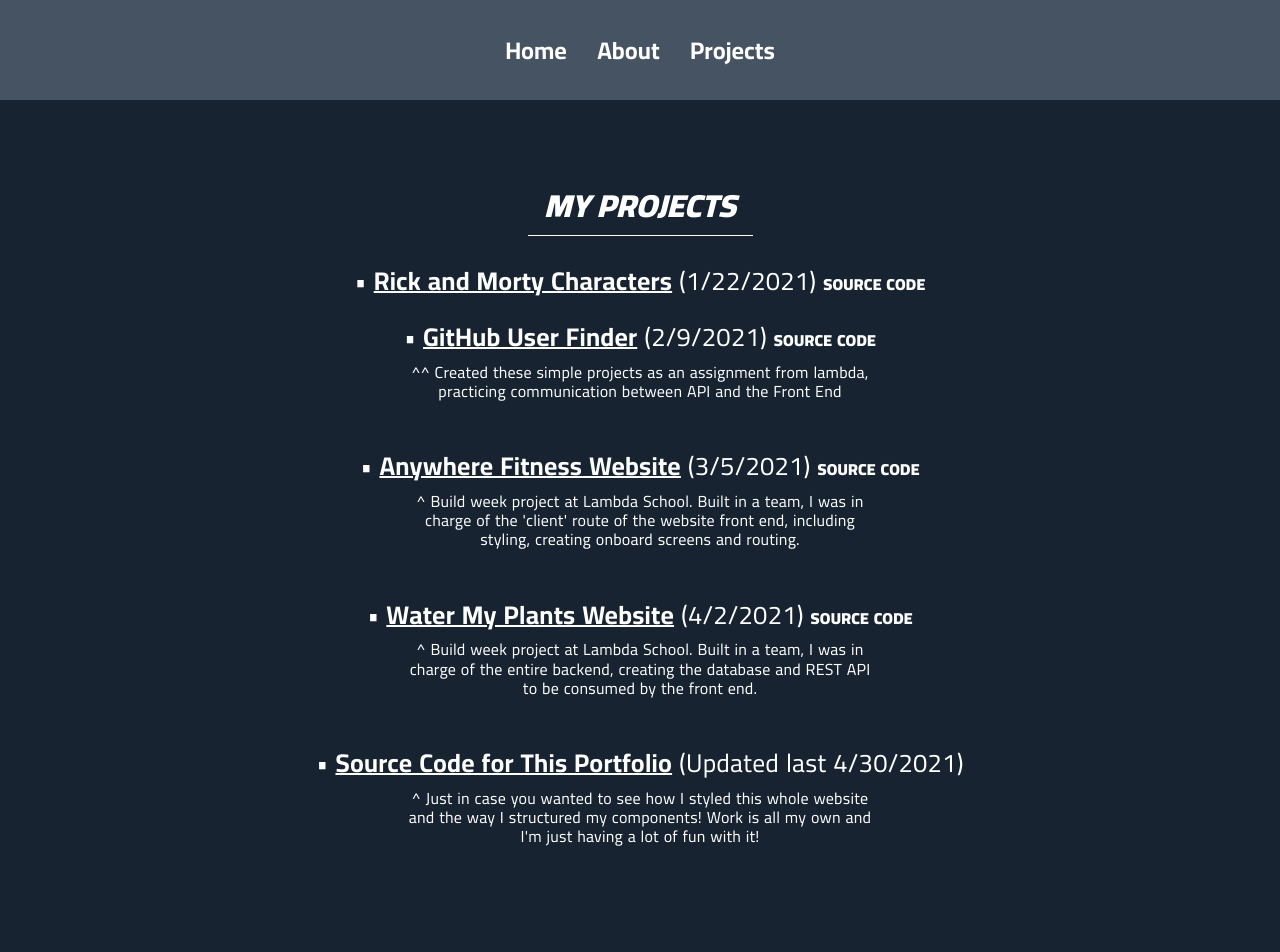
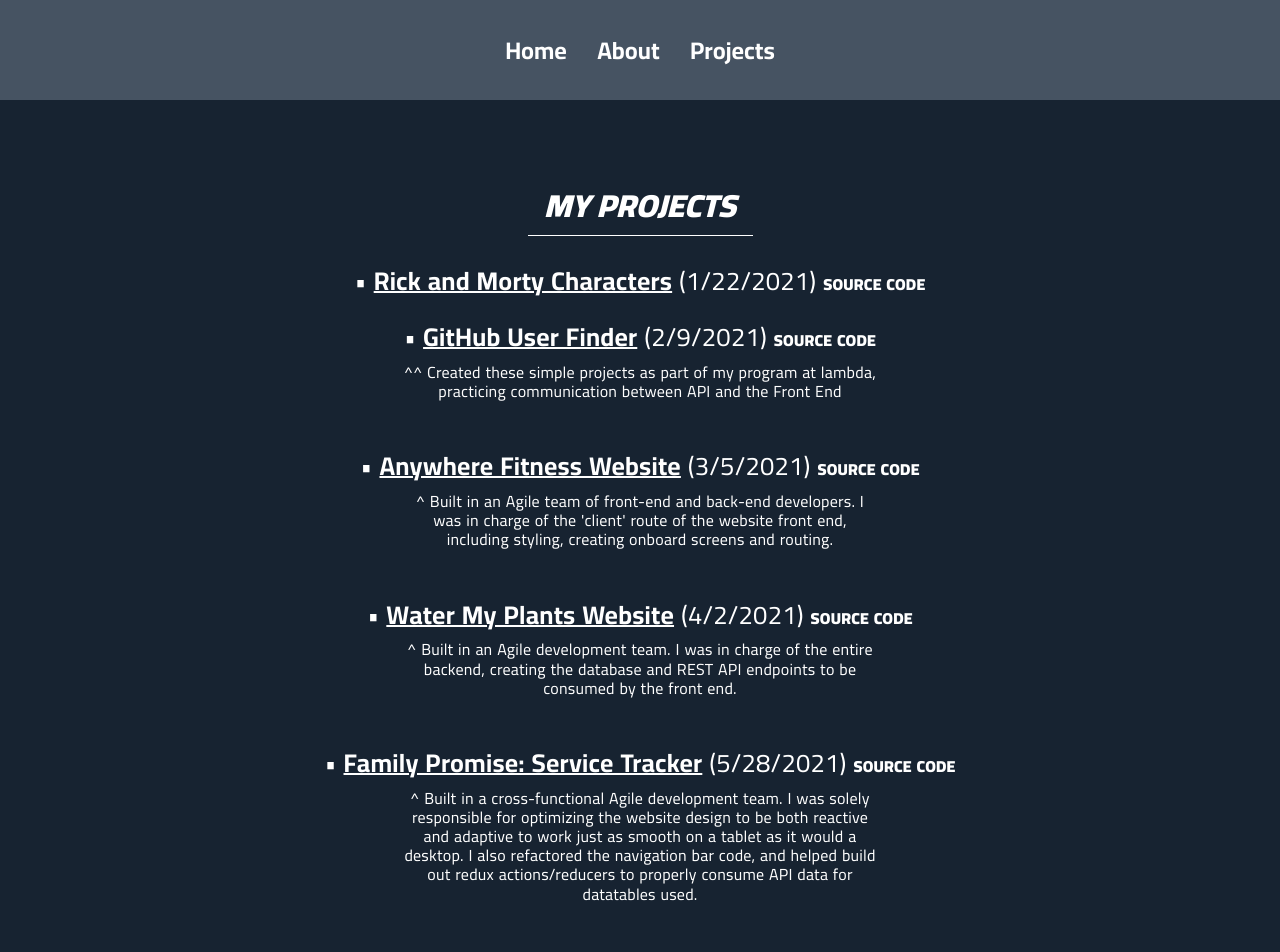
Before and after one commit to dvonpingel/portfolio, a React (Create React App) app in the folder portfolio/: page /projects in a window 1280 px wide. Shown: the top 952 px of the page. Before the commit the page ends 896 px from the top, so only its background shows below. Built offline with nearby package versions, Linux system fonts and the light colour scheme.

Commit message:
Adds project information, updates About information

```diff
--- a/portfolio/src/components/About.js
+++ b/portfolio/src/components/About.js
@@ -9,14 +9,14 @@ const About = () => {
       <Paragraph>
         Hello! I'm D'Artagnan von Pingel.
         <Br />
-        I'm a web developer from Lehi, UT, and I'm currently studying full stack
-        at{" "}
+        I'm a web developer from Lehi, UT, and I recently graduated learning
+        full stack from{" "}
         <Lambda href="https://lambdaschool.com/" target="_blank">
           <Span>Lambda School</Span>
         </Lambda>
-        . I've been having a lot of fun learning how to design clean and
-        functional web pages using React, Javascript, HTML, and CSS. Check out
-        some of my <Project to="/projects">projects</Project> here!
+        . I've had a lot of fun learning how to design clean and functional web
+        pages using React, Javascript, HTML, and CSS. Check out some of my{" "}
+        <Project to="/projects">projects</Project> here!
         <Br />
         Before making the decision to switch gears and get into full stack, I
         did a lot of work making various videos and animations. I had the
@@ -47,9 +47,9 @@ const About = () => {
         discipline, organization, and I gained a sustainable strategy for time
         management, as well as a solid work ethic.
         <Br />
-        At 20 years old I feel well prepared to move forward in this industry
-        after graduating at Lambda. I've got plenty to learn, given that this
-        industry will forever be developing, and I'm eager to keep going.
+        At 20 years old I feel well prepared to move forward in this industry.
+        That being said I've still got plenty to learn, given that this industry
+        will forever be developing, and I'm eager to keep going.
       </Paragraph>
       <Experience>
         <Title2>EXPERIENCE</Title2>
--- a/portfolio/src/components/Projects.js
+++ b/portfolio/src/components/Projects.js
@@ -38,7 +38,7 @@ const Projects = () => {
         </SourceCode>
         <Br />
         <NoteParagraph>
-          ^^ Created these simple projects as an assignment from lambda,
+          ^^ Created these simple projects as part of my program at lambda,
           practicing communication between API and the Front End
         </NoteParagraph>
       </Paragraph>
@@ -59,8 +59,8 @@ const Projects = () => {
         </SourceCode>
         <Br />
         <NoteParagraph>
-          ^ Build week project at Lambda School. Built in a team, I was in
-          charge of the 'client' route of the website front end, including
+          ^ Built in an Agile team of front-end and back-end developers. I was
+          in charge of the 'client' route of the website front end, including
           styling, creating onboard screens and routing.
         </NoteParagraph>
       </Paragraph2>
@@ -78,9 +78,33 @@ const Projects = () => {
         </SourceCode>
         <Br />
         <NoteParagraph>
-          ^ Build week project at Lambda School. Built in a team, I was in
-          charge of the entire backend, creating the database and REST API to be
-          consumed by the front end.
+          ^ Built in an Agile development team. I was in charge of the entire
+          backend, creating the database and REST API endpoints to be consumed
+          by the front end.
+        </NoteParagraph>
+      </Paragraph3>
+      <Paragraph3>
+        •{" "}
+        <Project1
+          href="https://main.d2btcjpp4e0k3s.amplifyapp.com/login"
+          target="_blank"
+        >
+          Family Promise: Service Tracker
+        </Project1>{" "}
+        (5/28/2021){" "}
+        <SourceCode
+          href="https://github.com/TT41-Build-Week-Water-My-Plants/backend-dartagnan"
+          target="_blank"
+        >
+          SOURCE CODE
+        </SourceCode>
+        <Br />
+        <NoteParagraph>
+          ^ Built in a cross-functional Agile development team. I was solely
+          responsible for optimizing the website design to be both reactive and
+          adaptive to work just as smooth on a tablet as it would a desktop. I
+          also refactored the navigation bar code, and helped build out redux
+          actions/reducers to properly consume API data for datatables used.
         </NoteParagraph>
       </Paragraph3>
       <Paragraph4>
@@ -91,7 +115,7 @@ const Projects = () => {
         >
           Source Code for This Portfolio
         </Project1>{" "}
-        (Updated last 4/30/2021) <Br />
+        (Updated last 5/29/2021) <Br />
         <NoteParagraph>
           ^ Just in case you wanted to see how I styled this whole website and
           the way I structured my components! Work is all my own and I'm just
```
